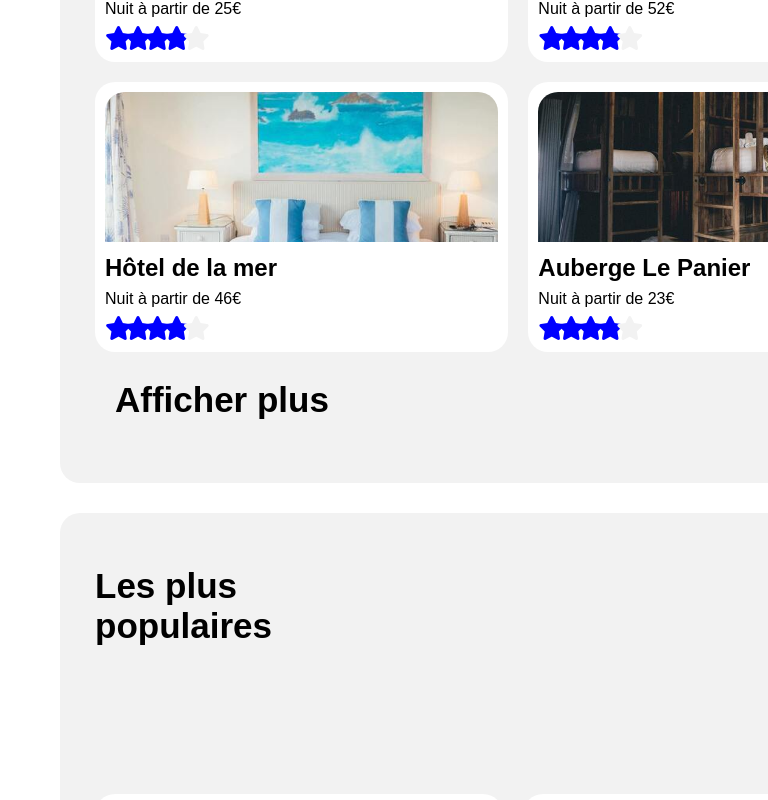
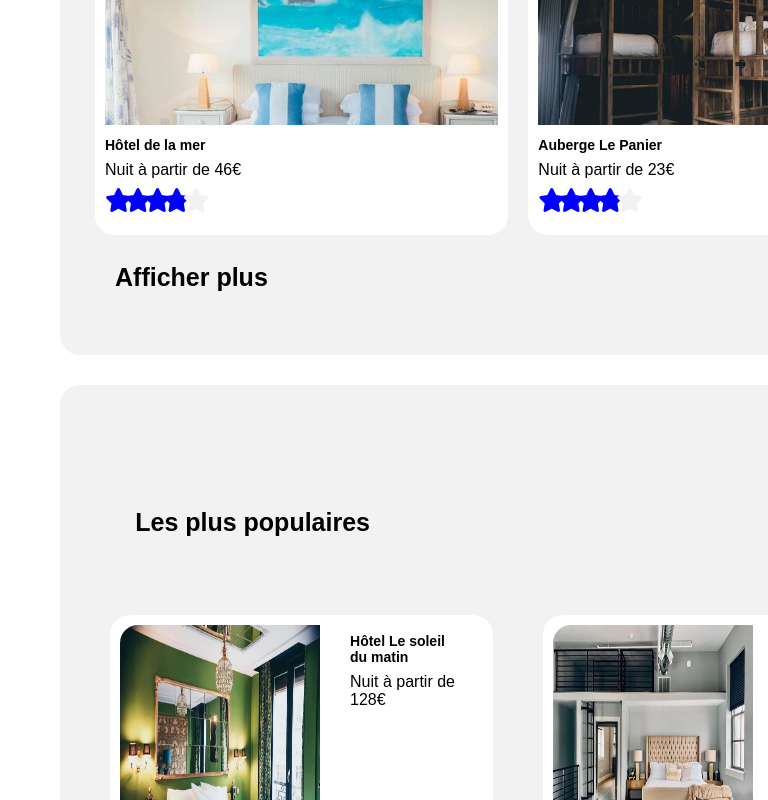
Before and after one commit to sandra-saint-julien/html_css_agency_landing_page-main, a plain HTML site: page index.html in a window 768 px wide. Shown: the part 1260-2060 px from the top of the page. Drawn offline with nearby package versions, Linux system fonts and the light colour scheme.

Commit message:
fix(Responsive design)

```diff
--- a/assets/styles/accommodation-in-marseille.css
+++ b/assets/styles/accommodation-in-marseille.css
@@ -1,8 +1,10 @@
 .real-easted-ads-container {
   position: relative;
-  flex: 1;
   margin: calc(var(--app-spacing) / 2) 0;
   display: flex;
+  flex-wrap: wrap;
+  align-items: baseline;
+  align-content: stretch;
   gap: 30px;
 }
 .accommodation-in-marseille {
@@ -46,11 +48,11 @@
   .real-easted-ads-container {
     margin: calc(var(--app-spacing) / 2) 0;
     display: flex;
-    flex-direction: column;
+    flex-direction: row-reverse;
     justify-content: flex-start;
     gap: 30px;
     width: 1350px;
-    height: 750px;
+    height: 550px;
   }
   .accommodation-in-marseille {
     flex: 1;
--- a/assets/styles/city-activity.css
+++ b/assets/styles/city-activity.css
@@ -50,7 +50,7 @@
   }
 
   .activity-card img {
-    width: 265px;
+    width: 275px;
     height: 25px;
     border-top-right-radius: 20px;
     border-top-left-radius: 20px;
--- a/assets/styles/main.css
+++ b/assets/styles/main.css
@@ -43,17 +43,17 @@ p {
 }
 
 .medium-text {
-  font-size: 24px;
+  font-size: 14px;
   font-weight: 700;
 }
 
 .large-text {
-  font-size: 35px;
+  font-size: 25px;
   font-weight: 700;
 }
 
 .normal-text {
-  font-size: 28px;
+  font-size: 18px;
   font-weight: 100;
 }
 
--- a/assets/styles/most-popular.css
+++ b/assets/styles/most-popular.css
@@ -1,19 +1,20 @@
 .most-popular-container {
   display: flex;
   flex-direction: column;
+  justify-content: flex-end;
+  flex-wrap: nowrap;
   background-color: var(--surfaces);
   border-radius: 20px;
-  gap: 20px;
-  padding: 35px;
-  width: 25%;
+  gap: 30px;
+  padding: 22px;
+  height: 720px;
 }
 
 .most-popular-container header {
   display: flex;
+  margin-top: 40px;
   justify-content: space-between;
-  align-items: center;
-  margin-top: 10px;
-  margin-bottom: 10px;
+  margin-bottom: 50px;
 }
 
 .most-popular-card {
@@ -22,18 +23,17 @@
   border-radius: 20px;
   padding: 10px;
   gap: 30px;
+  height: 156px;
 }
 
 .most-popular-card img {
-  height: 150px;
-  width: 110px;
-  object-fit: cover;
   border-top-left-radius: 18px;
   border-bottom-left-radius: 18px;
+  width: 200px;
 }
 
 .most-popular-card h3 {
-  word-break: break-word;
+  display: flex;
 }
 
 .most-popular-card-container {
@@ -42,37 +42,53 @@
   justify-content: space-between;
   padding-right: 20px;
 }
+.vector {
+  display: flex;
+  flex-direction: row;
+  justify-content: flex-end;
+  flex-wrap: nowrap;
+}
 
 /*Tablet*/
 @media only screen and (min-device-width: 768px) and (max-device-width: 1024px) {
   .most-popular-container {
     display: flex;
     flex-direction: row;
-    align-items: flex-start;
-    align-content: center;
-    flex-wrap: wrap;
-    width: 1265px;
+    align-items: center;
+    flex-wrap: nowrap;
+    justify-content: flex-end;
+    align-items: flex-end;
+    padding: 50px;
+    height: 450px;
+    width: 1250px;
+    gap: 50px;
   }
+
   .most-popular-card {
-    gap: 12px;
     display: flex;
     margin-top: 110px;
-    width: 190px;
-    height: 290px;
+    height: 250px;
     flex: 1;
     justify-content: center;
     flex-wrap: nowrap;
   }
-}
 
-.most-popular-container header {
-  gap: 1050px;
-}
+  .most-popular-container header {
+    position: absolute;
+    gap: 975px;
+    bottom: -490px;
+  }
 
-.most-popular-card img {
+  .most-popular-card h3 {
+    display: flex;
+    width: 100px;
+  }
+
+  //**.most-popular-card img {
   width: 250px;
   height: 285px;
 }
+**//
 
 /*Phone*/
 @media only screen and (min-device-width: 320px) and (max-device-width: 480px) {
--- a/index.html
+++ b/index.html
@@ -213,10 +213,10 @@
 
           <!-- MAIN ADS CONTAINER -->
           <section class="most-popular-container">
-            <header class="">
+            <header>
               <h2 class="large-text">Les plus populaires</h2>
 
-              <i class="fa-solid fa-chart-line"></i>
+              <i class="fa-solid fa-chart-line vector"></i>
             </header>
 
             <div class="most-popular-card">
```
